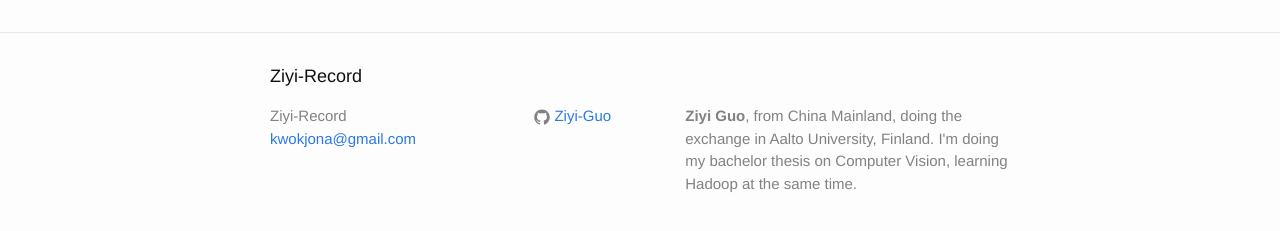
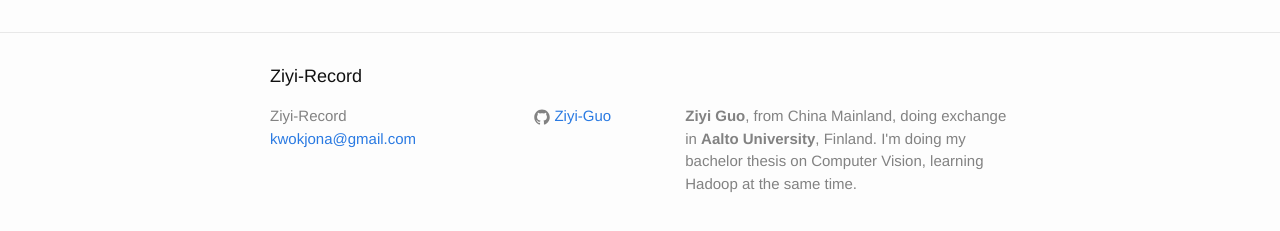
Before and after one commit to Ziyi-Guo/Ziyi-Guo.github.io, a Jekyll site: the page built from index.html, in a window 1280 px wide. Shown: the part 228-459 px from the top of the page. Built offline with Jekyll 4.4.1, drawn with Linux system fonts in a browser that asks for light colours.

Commit message:
Update _config.yml

```diff
--- a/_config.yml
+++ b/_config.yml
@@ -9,7 +9,7 @@
 title: Ziyi-Record
 email: kwokjona@gmail.com
 description: > # this means to ignore newlines until "baseurl:"
-  <b>Ziyi Guo</b>, from China Mainland, doing the exchange in Aalto University,
+  <b>Ziyi Guo</b>, from China Mainland, doing exchange in <b>Aalto University</b>,
   Finland. I'm doing my bachelor thesis on Computer Vision, learning Hadoop
   at the same time.
 baseurl: "" # the subpath of your site, e.g. /blog
```
